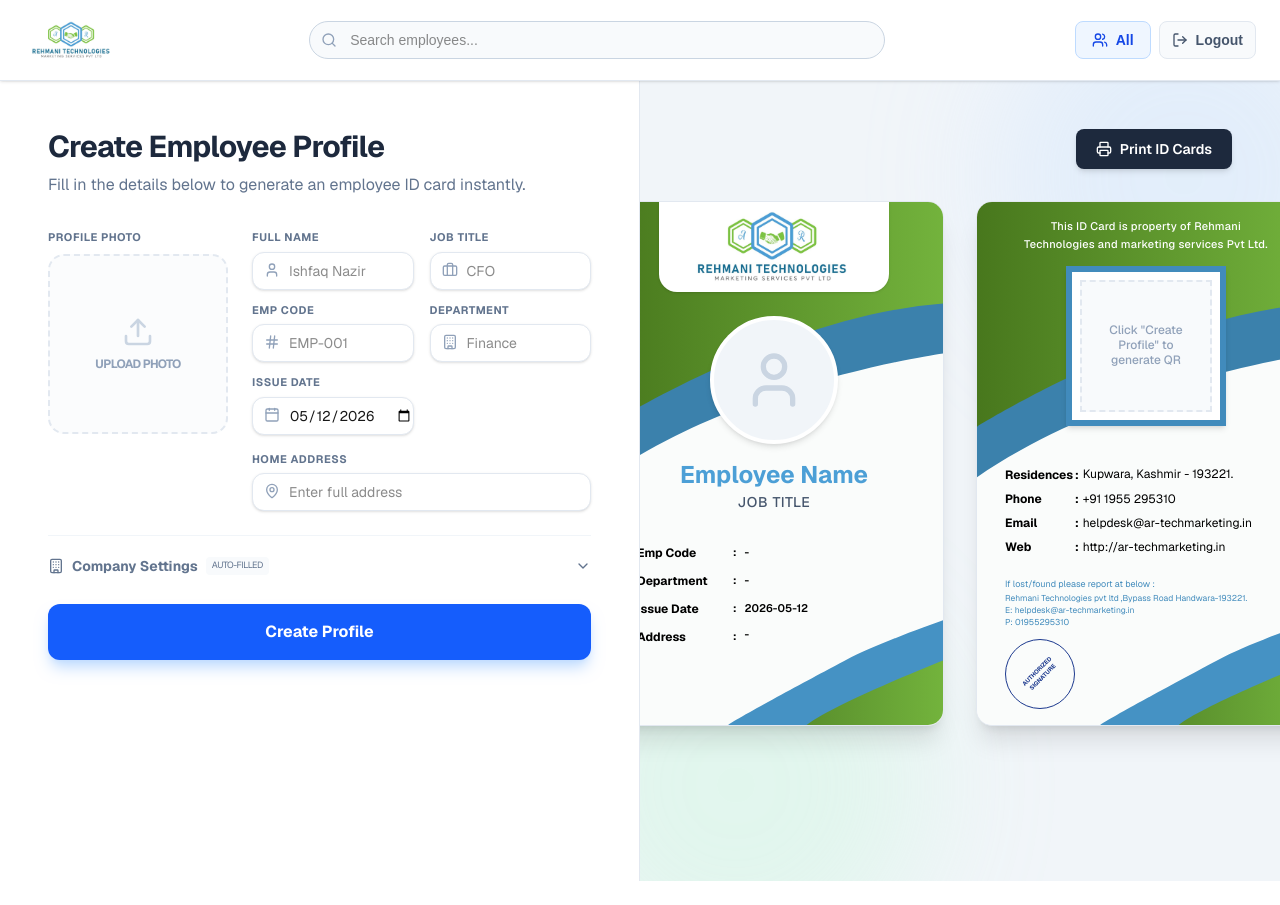
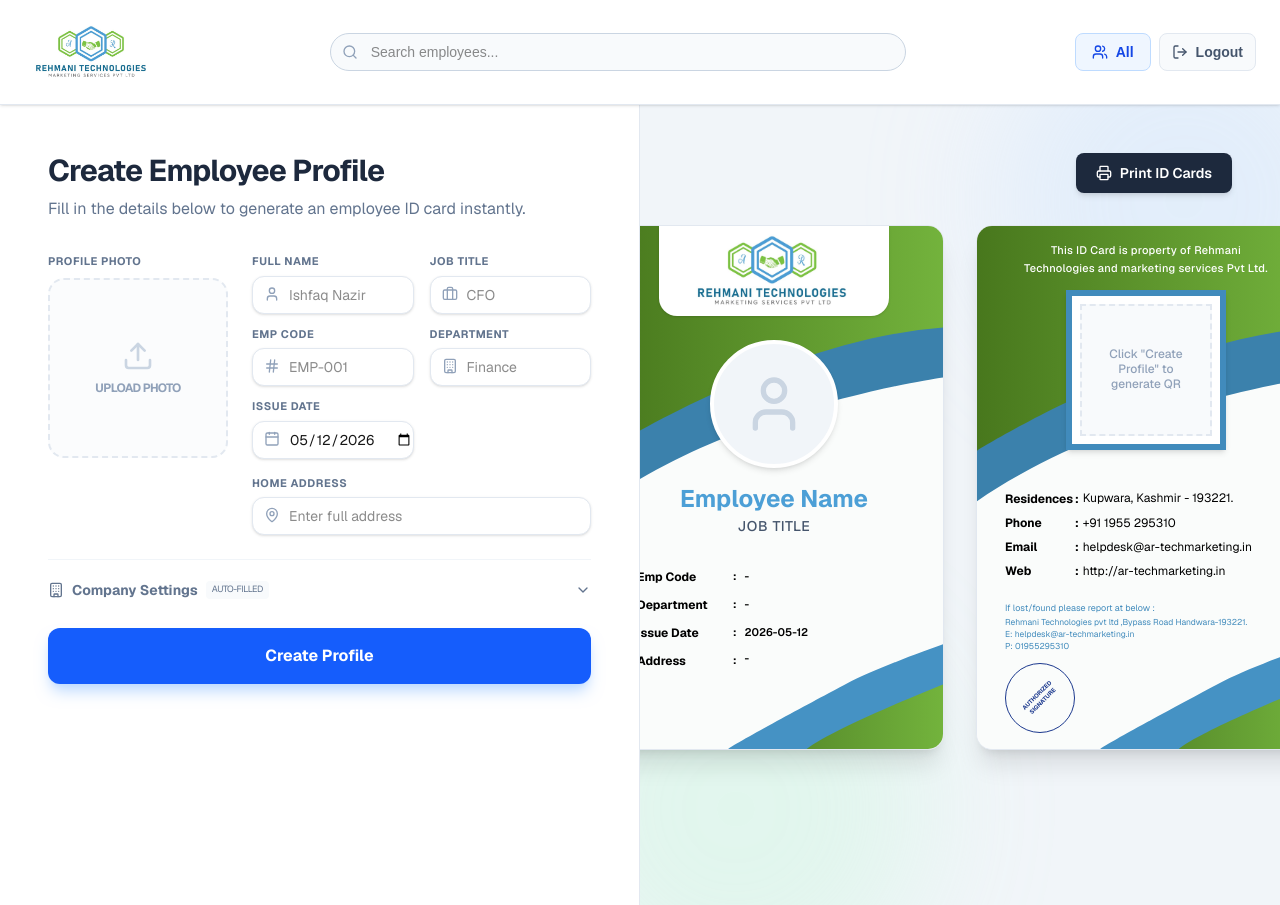
Before and after one commit to mumarshaikh64/card-genrator, a Next.js app: page / in a window 1280 px wide. Before the commit the page ends 881 px from the top, so only its background shows below. Built offline with nearby package versions, Linux system fonts and the light colour scheme; sample sign-in values are in the browser's storage.

Commit message:
Fixed dark mode text visibility and updated Navbar logo size

```diff
--- a/app/globals.css
+++ b/app/globals.css
@@ -12,13 +12,6 @@
   --font-mono: var(--font-geist-mono);
 }
 
-@media (prefers-color-scheme: dark) {
-  :root {
-    --background: #0a0a0a;
-    --foreground: #ededed;
-  }
-}
-
 body {
   background: var(--background);
   color: var(--foreground);
--- a/components/Navbar.tsx
+++ b/components/Navbar.tsx
@@ -42,7 +42,8 @@
         <img
           src="/logo.jpg"
           alt="Company Logo"
-          className={`${isProfilePage ? 'h-16 sm:h-20' : 'h-12 sm:h-14'} object-contain transition-all duration-300`}
+           className={`${isProfilePage ? 'h-24 sm:h-32' : 'h-16 sm:h-20'} object-contain transition-all duration-300`}
+          // className={`${isProfilePage ? 'h-16 sm:h-20' : 'h-12 sm:h-14'} object-contain transition-all duration-300`}
         />
       </Link>
 
```
